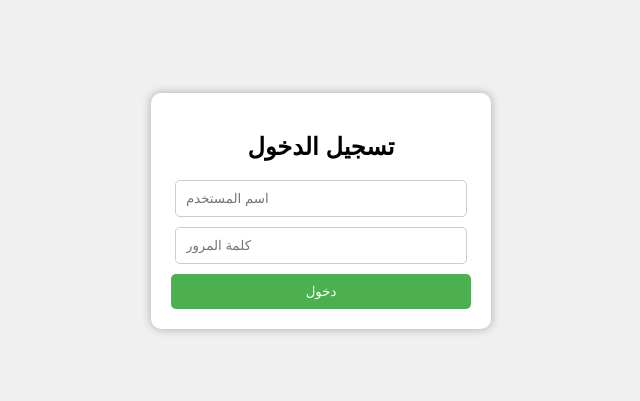
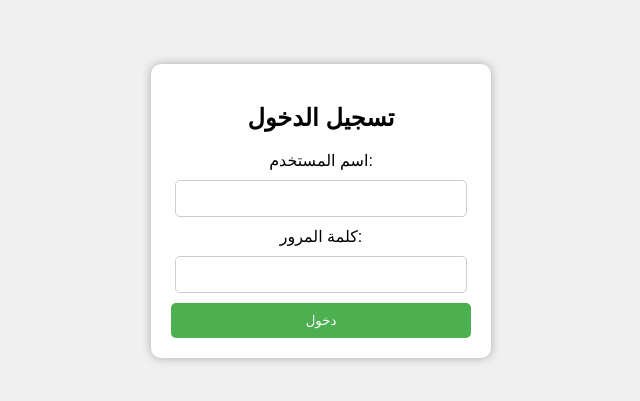
Before and after one commit to wadudnmar-stack/inventory-backend, a website: page Frontend/login.html in a window 1280 px wide. Shown: the part 197-598 px from the top of the page, without its empty margins (319-959 px from the left). Drawn offline with Linux system fonts and the light colour scheme.

Commit message:
update server and login page

```diff
--- a/Frontend/login.html
+++ b/Frontend/login.html
@@ -46,10 +46,14 @@
   <div class="login-box">
     <h2>تسجيل الدخول</h2>
     <form action="/login" method="POST">
-      <input type="text" name="username" placeholder="اسم المستخدم" required />
-      <input type="password" name="password" placeholder="كلمة المرور" required />
-      <button type="submit">دخول</button>
-    </form>
+  <label>اسم المستخدم:</label>
+  <input type="text" name="username" required>
+
+  <label>كلمة المرور:</label>
+  <input type="password" name="password" required>
+
+  <button type="submit">دخول</button>
+</form>
   </div>
 </body>
 </html>
```
Also changed, not shown: server.js (+7 -2 lines).
